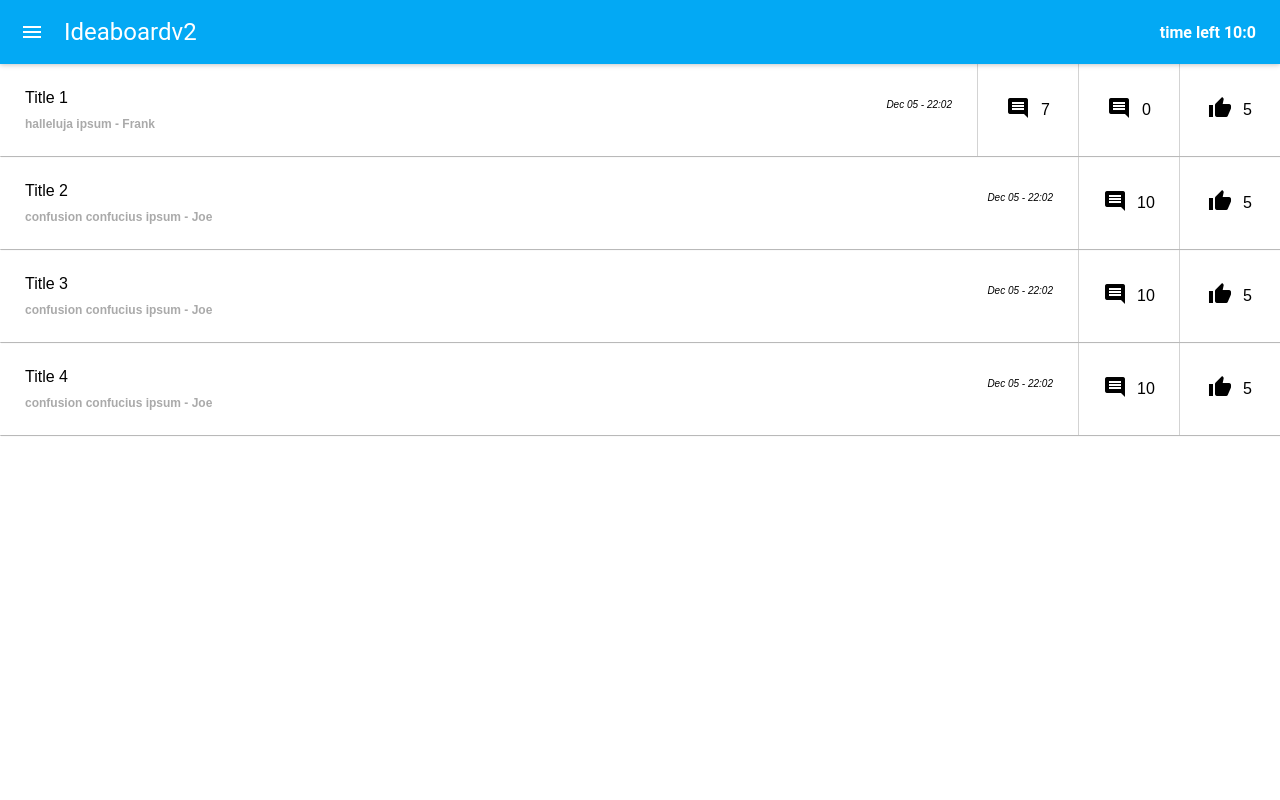
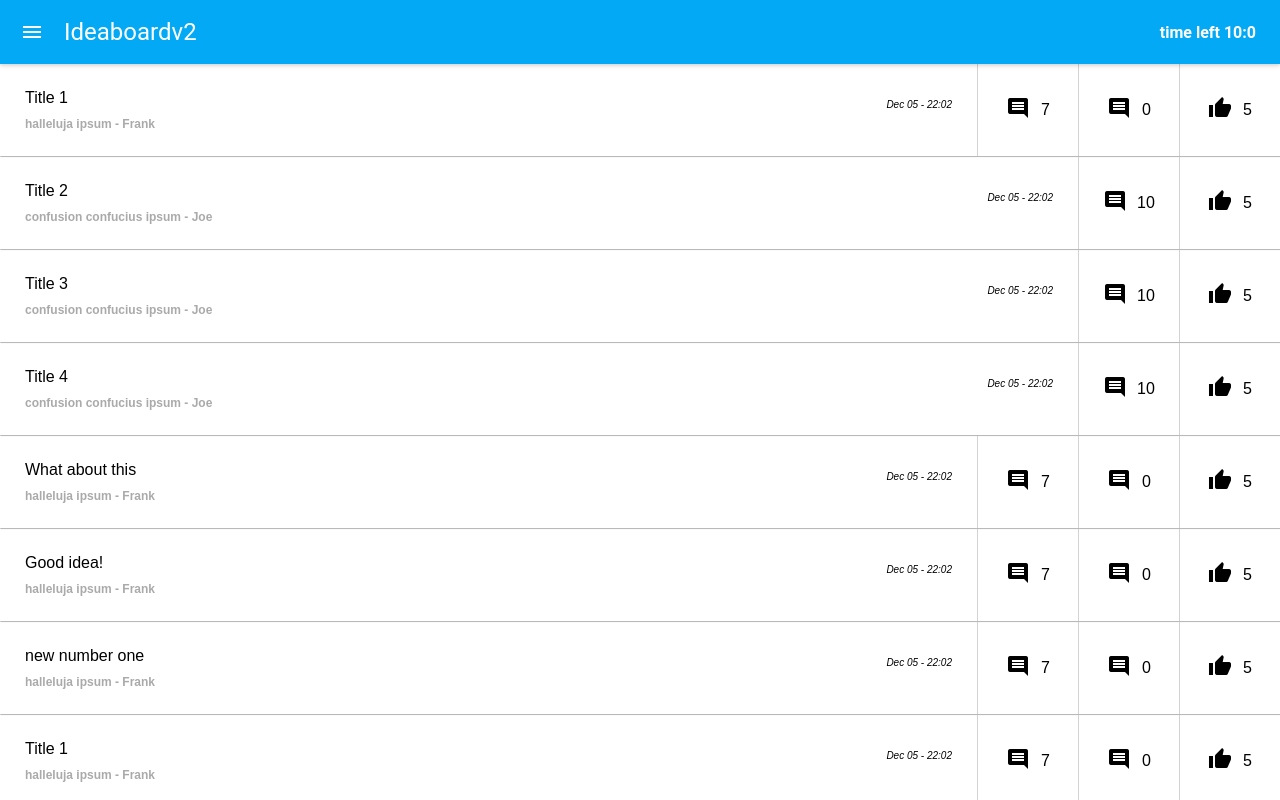
Before and after one commit to frankzl/ideaboardv2-react, a React app: page / in a window 1280 px wide. Shown: the top 800 px of the page. Built offline with nearby package versions, Linux system fonts and the light colour scheme.

Commit message:
added example data

```diff
--- a/src/App.js
+++ b/src/App.js
@@ -36,7 +36,25 @@ class App extends Component {
                 [
                     new Survey( [new Option('C', 5), new Option('B', 3), new Option('A', 2)], 5 ),
                 ]
-            )
+            ),
+            new Item( new Idea('What about this', 'Frank', 'halleluja ipsum', new Date()),
+                [
+                    new Survey( [new Option('A', 2), new Option('B', 3), new Option('C', 2)], 3 ),
+                    new Comments([], 0)
+                ]
+            ),
+            new Item( new Idea('Good idea!', 'Frank', 'halleluja ipsum', new Date()),
+                [
+                    new Survey( [new Option('A', 2), new Option('B', 3), new Option('C', 2)], 3 ),
+                    new Comments([], 0)
+                ]
+            ),
+            new Item( new Idea('new number one', 'Frank', 'halleluja ipsum', new Date()),
+                [
+                    new Survey( [new Option('A', 2), new Option('B', 3), new Option('C', 2)], 3 ),
+                    new Comments([], 0)
+                ]
+            ),
         ]
         const ideaList = [
             new Idea('Title 1', 'Frank', 'halleluja ipsum', new Date()),
@@ -55,6 +73,7 @@ class App extends Component {
                 <div className="App">
                     <Layout>
                         <ItemBlock items={itemList}/>
+                        <ItemBlock items={itemList}/>
                     </Layout>
                 </div>
             </MuiThemeProvider>
```
